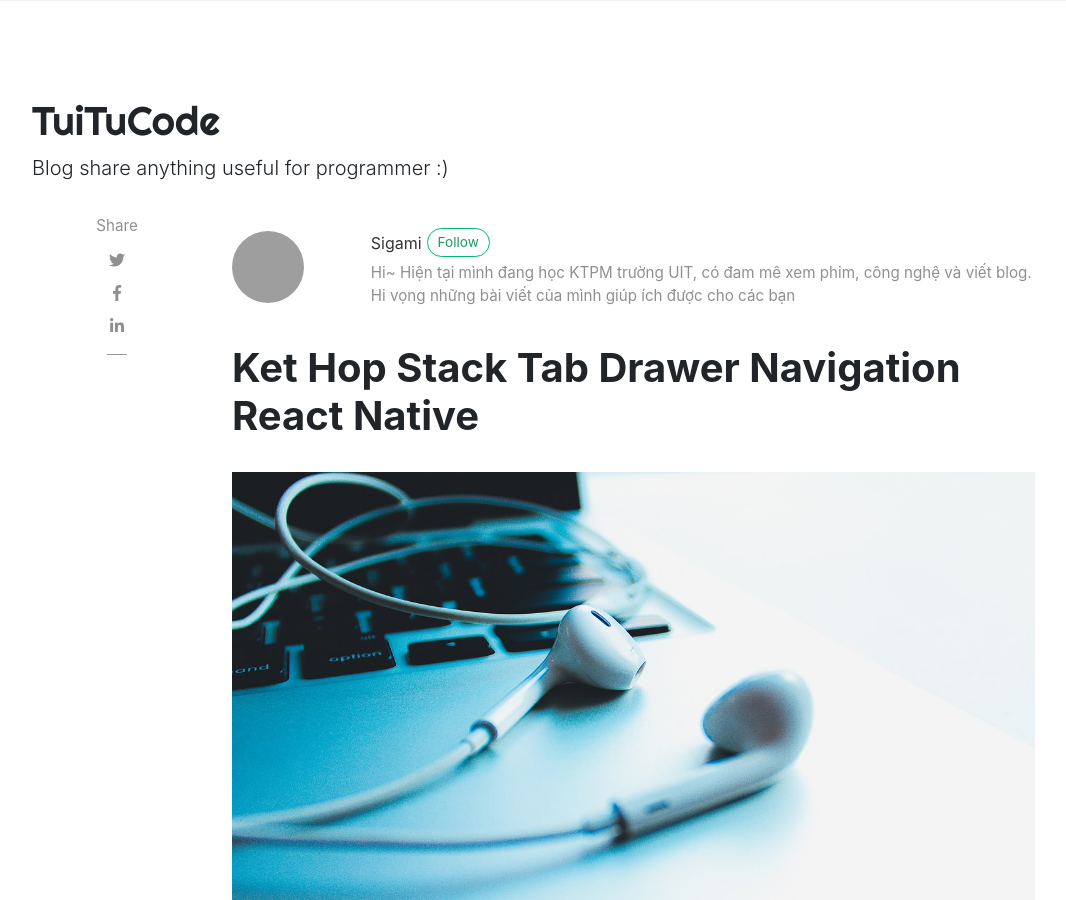
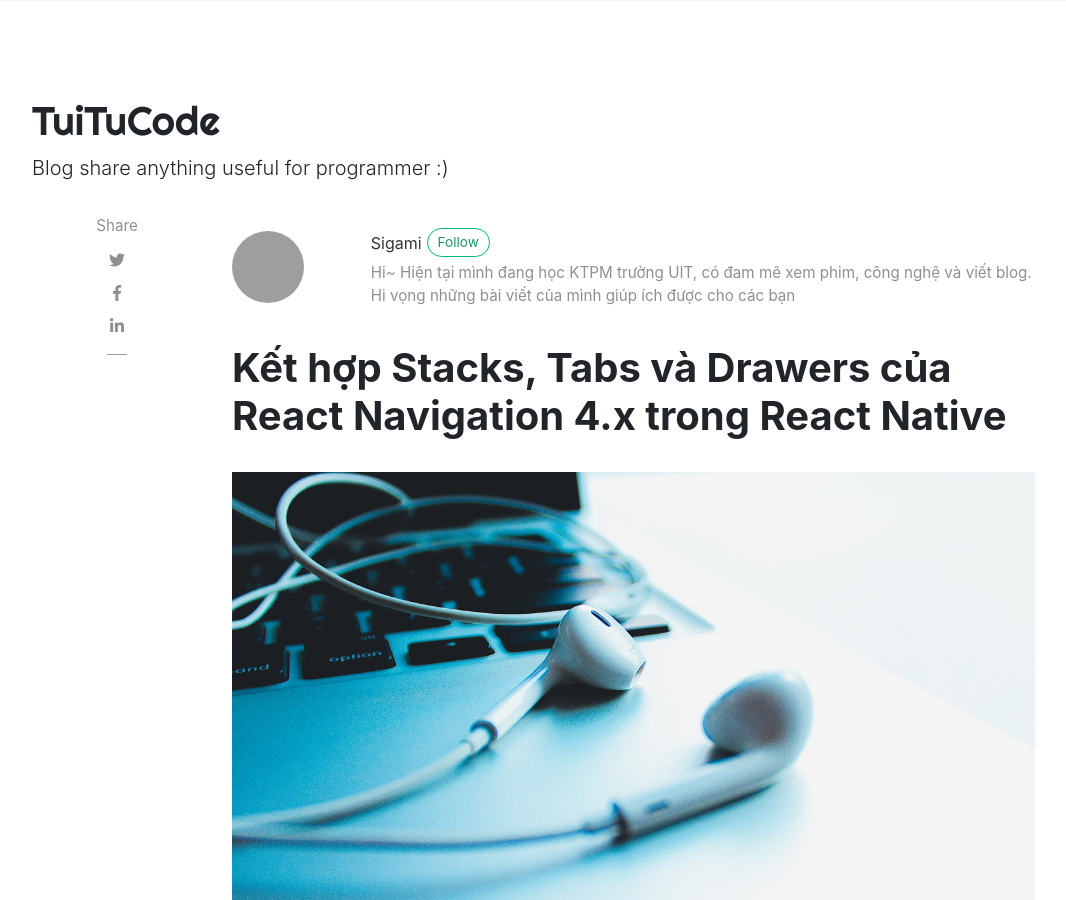
Before and after one commit to tuitucode/tuitucode.github.io, a Jekyll site: the page built from _posts/2019-11-03-ket-hop-stack-tab-drawer-navigation-react-native.md, in a window 1280 px wide and 900 px high. Shown: the whole window, without its empty margins (53-1119 px from the left). Built offline with Jekyll 4.4.1, drawn with Linux system fonts in a browser that asks for light colours; nearby versions of some CDN libraries; comment, search, counter and statistics services are not loaded; grey boxes are pictures that could not be loaded.

Commit message:
Create 2019-11-03-ket-hop-stack-tab-drawer-navigation-react-native.md

```diff
--- a/_posts/2019-11-03-ket-hop-stack-tab-drawer-navigation-react-native.md
+++ b/_posts/2019-11-03-ket-hop-stack-tab-drawer-navigation-react-native.md
@@ -9,8 +9,9 @@
   - complex navigation in react-native
 image: assets/images/fcm.jpg
 description: >-
-  Hướng dẫn kết hợp Stacks, Tabs và Drawers của React Navigation 4.x trong React
-  Native
+  Bài viết này hướng dẫn các bạn tạo complex navigation với stacks, tabs
+  (bottom) và Drawers trong app React Native
+title: 'Kết hợp Stacks, Tabs và Drawers của React Navigation 4.x trong React Native'
 ---
 ## A New Post
 
```
